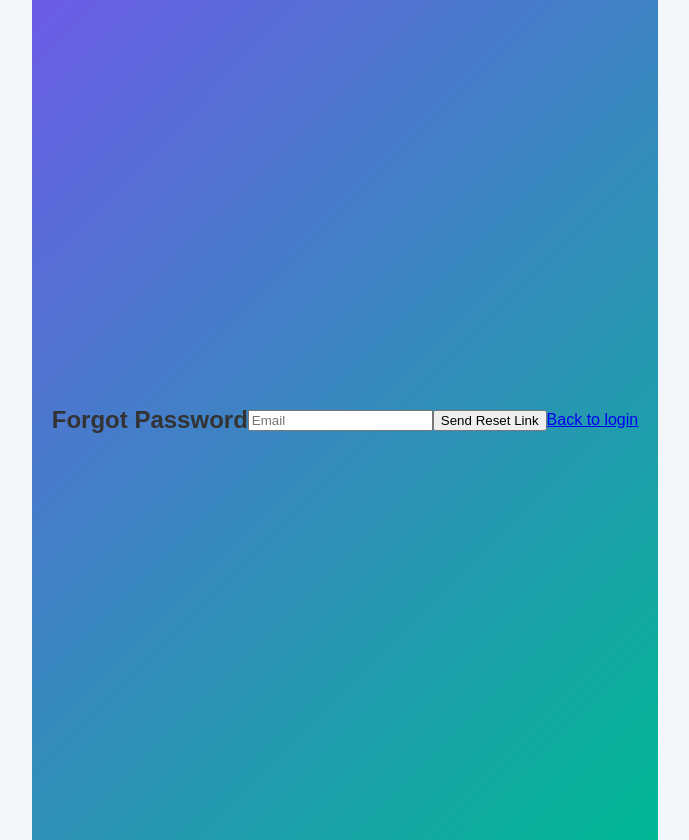
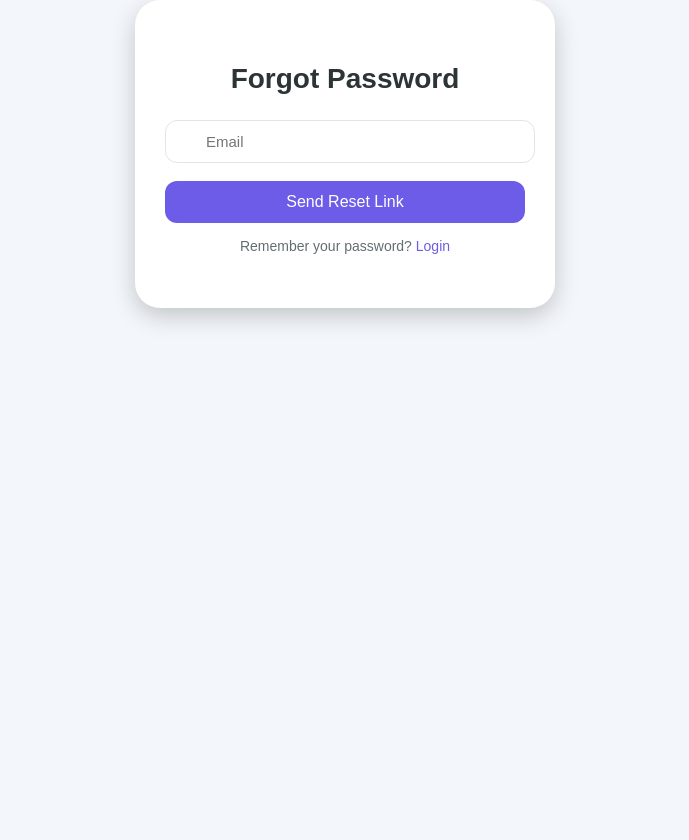
Before and after one commit to ChuHaiLi/Group5_CT_Website, a React (Create React App) app in the folder frontend/: page /forgot-password in a window 1280 px wide. Shown: the whole page, without its empty margins (295-984 px from the left). After the commit the page ends 800 px from the top, so only its background shows below. Built offline with nearby package versions, Linux system fonts and the light colour scheme.

Commit message:
Update ForgotPasswordPage.js

```diff
--- a/frontend/src/pages/ForgotPasswordPage.js
+++ b/frontend/src/pages/ForgotPasswordPage.js
@@ -2,6 +2,7 @@ import React, { useState } from "react";
 import axios from "axios";
 import { toast } from "react-toastify";
 import { Link } from "react-router-dom";
+import "../styles/AuthForm.css";
 
 export default function ForgotPasswordPage() {
   const [email, setEmail] = useState("");
@@ -21,13 +22,27 @@ export default function ForgotPasswordPage() {
   };
 
   return (
-    <div className="auth-container">
-      <h2>Forgot Password</h2>
-      <form onSubmit={handleSubmit}>
-        <input type="email" placeholder="Email" value={email} onChange={e => setEmail(e.target.value)} required />
-        <button type="submit" disabled={loading}>{loading ? "Sending..." : "Send Reset Link"}</button>
-      </form>
-      <p><Link to="/login">Back to login</Link></p>
+    <div className="auth-page">
+      <div className="auth-box">
+        <h2>Forgot Password</h2>
+        <form onSubmit={handleSubmit}>
+          <div className="input-group">
+            <input
+              type="email"
+              placeholder="Email"
+              value={email}
+              onChange={e => setEmail(e.target.value)}
+              required
+            />
+          </div>
+          <button type="submit" disabled={loading}>
+            {loading ? "Sending..." : "Send Reset Link"}
+          </button>
+        </form>
+        <p>
+          Remember your password? <Link to="/login">Login</Link>
+        </p>
+      </div>
     </div>
   );
 }
```
